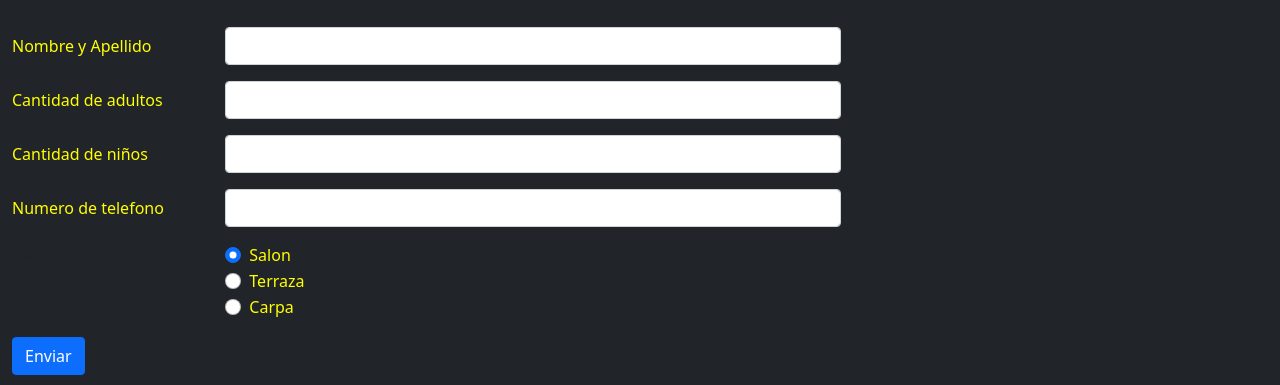
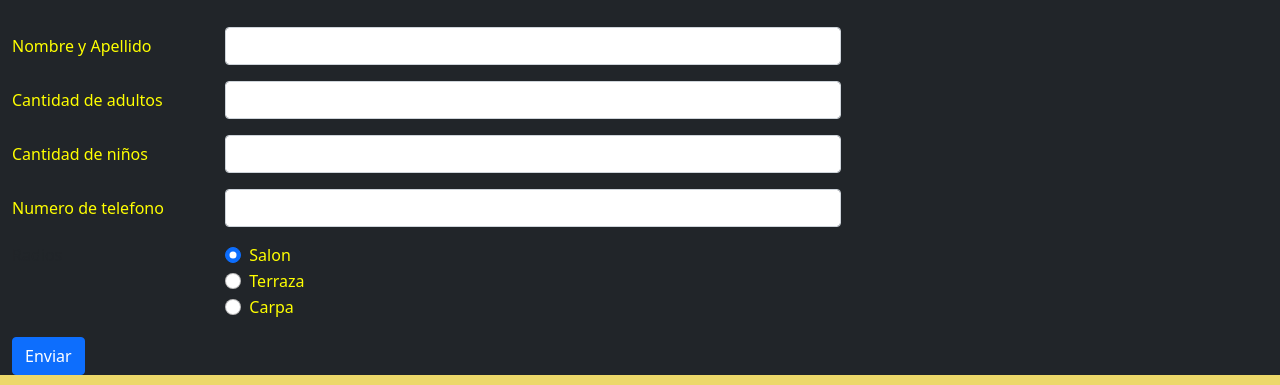
Before and after one commit to franconuarte/proyecto_42980, a plain HTML site: page pages/contacto.html in a window 1280 px wide. Shown: the part 253-638 px from the top of the page. Drawn offline with Linux system fonts and the light colour scheme; grey boxes are pictures that could not be loaded.

Commit message:
arregle la pagina de contacto

```diff
--- a/pages/contacto.html
+++ b/pages/contacto.html
@@ -50,7 +50,7 @@
         </nav>
 
     </header>
-    <main class="container-fluid bg-dark vh-100">
+    <main class="container-fluid bg-dark">
         <h1 class="d-flex justify-content-center pt-5 mb-5 font-2 color-yellow h1-mobile">Hace Tu Reserva Por Aca</h1>
         <form>
             <div class="row mb-3">
```
